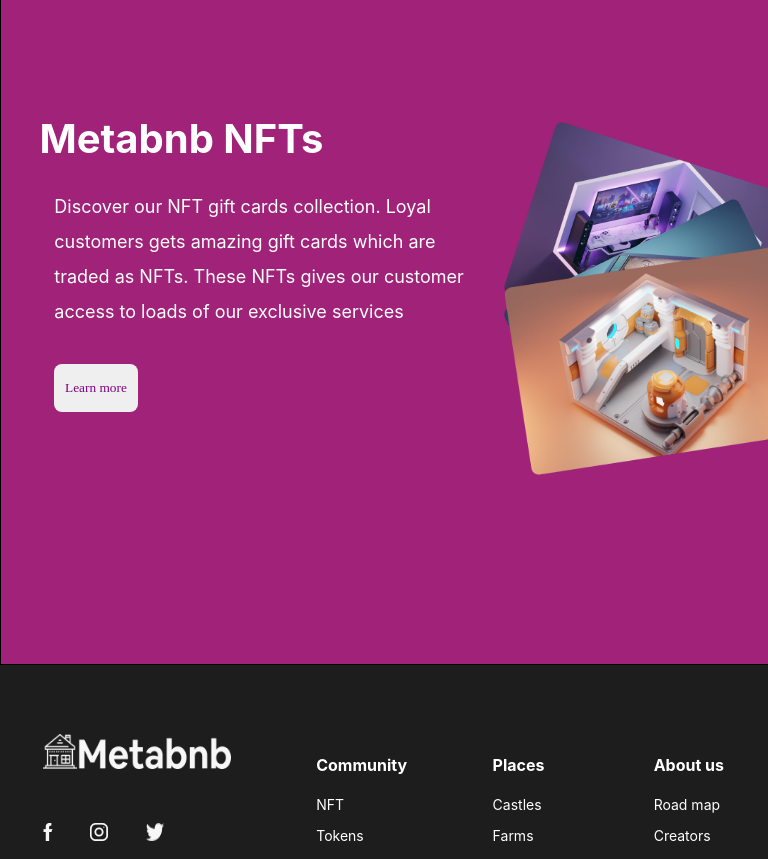
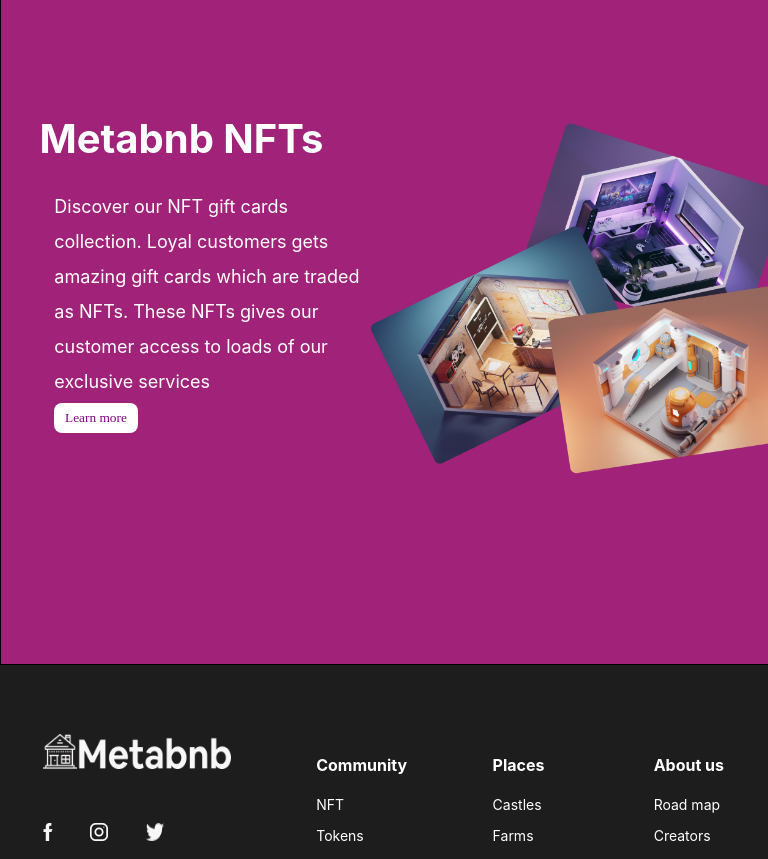
Before and after one commit to marvellousadesanya/metabnb, a React (Create React App) app: page / in a window 768 px wide. Shown: the part 2780-3639 px from the top of the page. Built offline with nearby package versions, Linux system fonts and the light colour scheme; a web font is replaced by a local one.

Commit message:
Worked on responsiveness

```diff
--- a/src/Home.css
+++ b/src/Home.css
@@ -113,6 +113,10 @@
   transition: 0.5s;
 }
 
+.mobile-only {
+  display: none;
+}
+
 /* For mobile */
 @media only screen and (max-width: 600px) {
   body {
@@ -149,7 +153,7 @@
 
   #nft_space {
     width: 100vw;
-    height: 850px;
+    height: 750px;
     display: flex;
     flex-direction: column;
     position: relative;
@@ -172,24 +176,21 @@
     position: relative;
     top: 15%;
   }
+
+  .mobile-only {
+    display: block;
+    height: 55%;
+    margin-top: -10%;
+    margin-left: 5%;
+  }
   #nft_image_section {
-    position: absolute;
+    position: relative;
     left: 0;
-    top: 52%;
-    height: 50%;
-    /* margin-bottom: 20%; */
-    /* right: 0;
-    top: 0; */
-    /* left: 100%;
-    width: 100px;
-    height: 30%; */
   }
   .img_nft1,
   .img_nft2,
   .img_nft3 {
-    position: absolute;
-    left: 5% !important;
-    width: 50%;
+    display: none;
   }
   #learn-more_btn {
     width: 100px;
@@ -220,20 +221,40 @@
     margin-left: 5%;
     font-size: 40px;
   }
+
+  #meta-text {
+    width: 40%;
+  }
   #nft_image_section {
-    position: absolute;
-    width: 50%;
-    margin-left: -20%;
+    width: 100%;
     top: 30%;
-    /* left: 90%; */
-    height: 40%;
-    margin-bottom: 40%;
+    height: 70%;
+  }
+  .mobile-only {
+    /* position: relative; */
+    display: block;
+
+    height: 65%;
+    margin-left: -35%;
   }
   .img_nft1,
   .img_nft2,
   .img_nft3 {
+    display: none;
+  }
+  #meta-text {
+    height: 400px;
+  }
+
+  #learn-more_btn {
     position: absolute;
-    left: 5% !important;
-    width: 80%;
+    /* left: 6.94%;
+    right: 82.22%; */
+    top: 66.31%;
+    height: 30px;
+
+    /* bottom: 32.49%; */
+    background: linear-gradient(124.4deg, #ffffff 10.8%, #ffffff 87.34%);
+    border-radius: 8px;
   }
 }
--- a/src/Home.js
+++ b/src/Home.js
@@ -78,6 +78,10 @@ const Home = () => {
             className="img_nft3"
             alt=""
           ></img>
+          <img
+            className="mobile-only"
+            src={require("./images/group-img.png")}
+          />
         </div>
       </div>
     </>
--- a/src/Listing.css
+++ b/src/Listing.css
@@ -36,7 +36,8 @@
   justify-content: space-between !important;
   font-size: 4px !important;
   color: #434343;
-  padding: 0 18px;
+  padding: 0 8px;
+  gap: 5px;
 }
 
 #per-night {
--- a/src/Listing.jsx
+++ b/src/Listing.jsx
@@ -16,7 +16,7 @@ const Listing = ({ image }) => {
         </div>
         <div className="listing_details2">
           <p id="listing_distance">2345km away</p>
-          <p>available for 2weeks stay</p>
+          <p id="available">available for 2weeks stay</p>
         </div>
         <img src={require("./images/rating.png")} alt="" id="rating"></img>
       </div>
--- a/src/Modal.css
+++ b/src/Modal.css
@@ -71,26 +71,25 @@
 .overlay {
   /* background-color: green; */
   display: flex;
+
   justify-content: center;
   /* align-items: center;
   align-content: center; */
   justify-items: center;
   background: rgba(64, 64, 64, 0.3);
   position: fixed;
-  width: 100%;
-  height: 100%;
+  width: 100vw;
+  height: 100vh;
   z-index: 5;
   padding-bottom: 5%;
-  margin-top: -7%;
+  margin-top: -20%;
 }
 
 /* For Mobile */
 @media only screen and (max-width: 600px) {
   #modal_window {
-    /* position: absolute;
-    margin-top: 40%;
-    margin-left: 10vw;
-    margin-right: 10vw; */
+    margin-top: 30vh;
+
     width: 350px;
     height: 247px;
     border-radius: 16px;
@@ -122,10 +121,7 @@
 /* For tablet */
 @media (min-width: 768px) and (max-width: 1024px) {
   #modal_window {
-    /* position: absolute;
-    margin-top: 40%;
-    margin-left: 10vw;
-    margin-right: 10vw; */
+    margin-top: 30vh;
     width: 650px;
     height: 347px;
     border-radius: 16px;
--- a/src/Nav.js
+++ b/src/Nav.js
@@ -45,7 +45,10 @@ const Nav = () => {
           <li>Community</li>
         </ul>
         <button
-          onClick={() => setOpenModal(true)}
+          onClick={() => {
+            setOpenModal(true);
+            setMobile(false);
+          }}
           className={isMobile ? "connect_btn show_connect_btn" : "connect_btn"}
         >
           Connect to wallet
```
Also changed, not shown: src/images/group-img.png (added).
